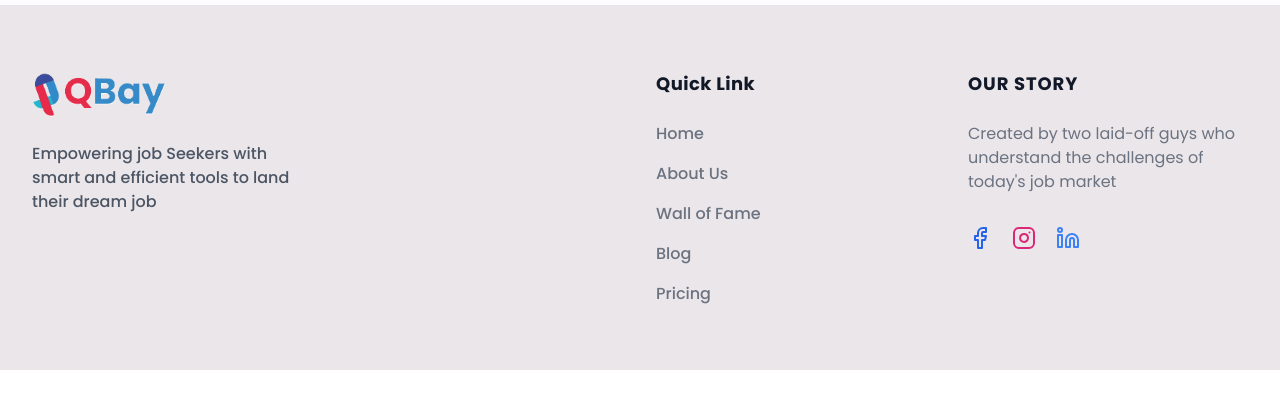
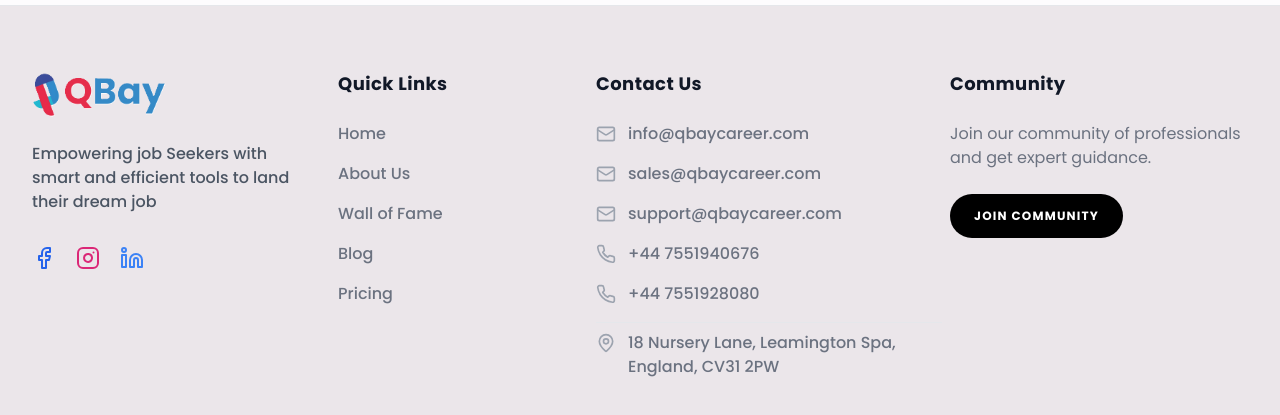
Before and after one commit to Qbay-careers/qbay_career, a Next.js app: page /blog in a window 1280 px wide. Shown: the part 977-1392 px from the top of the page. Before the commit the page ends 1347 px from the top, so only its background shows below. Built offline with nearby package versions, Linux system fonts and the light colour scheme; no server answers; the database is empty.

Commit message:
fix footer

```diff
--- a/components/QBayFooter.tsx
+++ b/components/QBayFooter.tsx
@@ -1,25 +1,33 @@
 import Link from 'next/link';
-import { Facebook, Instagram, Linkedin } from 'lucide-react';
+import { Facebook, Instagram, Linkedin, Mail, MapPin, Phone } from 'lucide-react';
+
+
 
 export default function QBayFooter() {
   return (
     <footer id="qbay-footer" className="bg-[#EBE6EA] pt-16 pb-24 md:pb-16 border-t border-gray-200 font-sans">
       <div className="mx-auto max-w-7xl px-4 sm:px-6 lg:px-8">
-        <div className="grid grid-cols-1 md:grid-cols-2 lg:grid-cols-4 gap-12 lg:gap-8">
+        <div className="grid grid-cols-1 md:grid-cols-2 lg:grid-cols-4 gap-12 lg:gap-x-2 lg:gap-y-8">
 
-          {/* Left */}
+
+          {/* Left: Logo & Socials */}
           <div className="lg:col-span-1 space-y-6">
             <div className="flex items-center">
               <img src="/Your-paragraph-text-1.png" alt="QBay Logo" className="h-12 w-auto object-contain shrink-0" />
             </div>
-            <p className="text-gray-600 font-medium text-sm md:text-base leading-relaxed">
+            <p className="text-gray-600 font-medium text-sm md:text-base leading-relaxed max-w-[280px]">
               Empowering job Seekers with smart and efficient tools to land their dream job
             </p>
+            <div className="flex gap-5 pt-2">
+              <a href="https://www.facebook.com/profile.php?id=61588315100598" target="_blank" rel="noopener noreferrer" className="text-blue-600 hover:text-blue-700 hover:scale-110 transition-transform" aria-label="Facebook"><Facebook className="w-6 h-6" /></a>
+              <a href="https://www.instagram.com/global_career_desk?igsh=MWN1Z2F6OTV5ZWpmbA%3D%3D" target="_blank" rel="noopener noreferrer" className="text-pink-600 hover:text-pink-700 hover:scale-110 transition-transform" aria-label="Instagram"><Instagram className="w-6 h-6" /></a>
+              <a href="https://www.linkedin.com/company/qbay/" target="_blank" rel="noopener noreferrer" className="text-blue-500 hover:text-blue-600 hover:scale-110 transition-transform" aria-label="LinkedIn"><Linkedin className="w-6 h-6" /></a>
+            </div>
           </div>
 
-          {/* Middle */}
-          <div className="lg:col-start-3 space-y-6">
-            <h3 className="font-bold text-gray-900 text-lg tracking-wide">Quick Link</h3>
+          {/* Middle: Quick Links */}
+          <div className="lg:col-span-1 space-y-6">
+            <h3 className="font-bold text-gray-900 text-lg tracking-wide">Quick Links</h3>
             <ul className="space-y-4">
               <li><Link href="/" className="text-gray-500 hover:text-[#5D4A7A] transition-colors font-medium">Home</Link></li>
               <li><Link href="/about-us" className="text-gray-500 hover:text-[#5D4A7A] transition-colors font-medium">About Us</Link></li>
@@ -29,18 +37,65 @@ export default function QBayFooter() {
             </ul>
           </div>
 
-          {/* Right */}
-          <div className="lg:col-span-1 space-y-6">
-            <h3 className="font-bold text-gray-900 text-lg uppercase tracking-wider">OUR STORY</h3>
-            <p className="text-gray-500 text-sm md:text-base leading-relaxed">
-              Created by two laid-off guys who understand the challenges of today&apos;s job market
-            </p>
-            <div className="flex gap-5 pt-2">
-              <a href="https://www.facebook.com/profile.php?id=61588315100598" target="_blank" rel="noopener noreferrer" className="text-blue-600 hover:text-blue-700 hover:scale-110 transition-transform" aria-label="Facebook"><Facebook className="w-6 h-6" /></a>
-              <a href="https://www.instagram.com/global_career_desk?igsh=MWN1Z2F6OTV5ZWpmbA%3D%3D" target="_blank" rel="noopener noreferrer" className="text-pink-600 hover:text-pink-700 hover:scale-110 transition-transform" aria-label="Instagram"><Instagram className="w-6 h-6" /></a>
-              <a href="https://www.linkedin.com/company/qbay/" target="_blank" rel="noopener noreferrer" className="text-blue-500 hover:text-blue-600 hover:scale-110 transition-transform" aria-label="LinkedIn"><Linkedin className="w-6 h-6" /></a>
+          {/* Middle: Contact Info */}
+          <div className="lg:col-span-1 space-y-6 lg:-ml-12">
+            <h3 className="font-bold text-gray-900 text-lg tracking-wide">Contact Us</h3>
+
+            <div className="space-y-4">
+              <div className="flex flex-col space-y-4">
+                <div className="flex items-center gap-3 group">
+                  <Mail className="w-5 h-5 text-gray-400 group-hover:text-[#5D4A7A] transition-colors shrink-0" />
+                  <a href="mailto:info@qbaycareer.com" className="text-gray-500 hover:text-[#5D4A7A] transition-colors font-medium text-sm md:text-base">info@qbaycareer.com</a>
+                </div>
+                <div className="flex items-center gap-3 group">
+                  <Mail className="w-5 h-5 text-gray-400 group-hover:text-[#5D4A7A] transition-colors shrink-0" />
+                  <a href="mailto:sales@qbaycareer.com" className="text-gray-500 hover:text-[#5D4A7A] transition-colors font-medium text-sm md:text-base">sales@qbaycareer.com</a>
+                </div>
+                <div className="flex items-center gap-3 group">
+                  <Mail className="w-5 h-5 text-gray-400 group-hover:text-[#5D4A7A] transition-colors shrink-0" />
+                  <a href="mailto:support@qbaycareer.com" className="text-gray-500 hover:text-[#5D4A7A] transition-colors font-medium text-sm md:text-base">support@qbaycareer.com</a>
+                </div>
+                <div className="flex items-center gap-3 group">
+                  <Phone className="w-5 h-5 text-gray-400 group-hover:text-[#5D4A7A] transition-colors shrink-0" />
+                  <a href="tel:+447551940676" className="text-gray-500 hover:text-[#5D4A7A] transition-colors font-medium text-sm md:text-base">+44 7551940676</a>
+                </div>
+                <div className="flex items-center gap-3 group">
+                  <Phone className="w-5 h-5 text-gray-400 group-hover:text-[#5D4A7A] transition-colors shrink-0" />
+                  <a href="tel:+447551928080" className="text-gray-500 hover:text-[#5D4A7A] transition-colors font-medium text-sm md:text-base">+44 7551928080</a>
+                </div>
+              </div>
+              <div className="flex items-start gap-3 group pt-2 border-t border-gray-200">
+                <MapPin className="w-5 h-5 text-gray-400 group-hover:text-[#5D4A7A] transition-colors shrink-0 mt-0.5" />
+                <p className="text-gray-500 font-medium text-sm md:text-base leading-relaxed">
+                  18 Nursery Lane, Leamington Spa,<br />England, CV31 2PW
+                </p>
+              </div>
             </div>
           </div>
+
+          {/* Right: Join Community */}
+          <div className="lg:col-span-1 space-y-6 flex flex-col items-start">
+            <div className="w-full lg:max-w-xs space-y-6">
+              <h3 className="font-bold text-gray-900 text-lg tracking-wide text-left">Community</h3>
+
+              <p className="text-gray-500 text-sm md:text-base leading-relaxed text-left">
+                Join our community of professionals and get expert guidance.
+              </p>
+              <div className="flex justify-start">
+                <a
+                  href="https://wa.me/447551940676"
+                  target="_blank"
+                  rel="noopener noreferrer"
+                  className="bg-black text-white px-6 py-3.5 rounded-full font-bold text-xs uppercase tracking-widest"
+                >
+                  JOIN COMMUNITY
+                </a>
+              </div>
+            </div>
+          </div>
+
+
+
 
         </div>
       </div>
```
